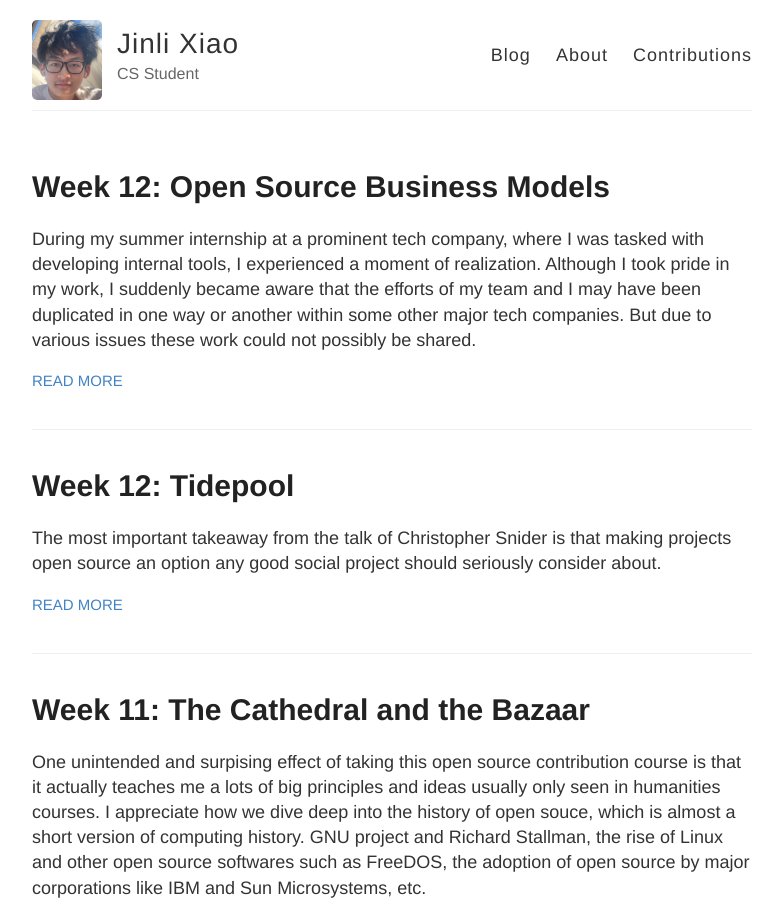
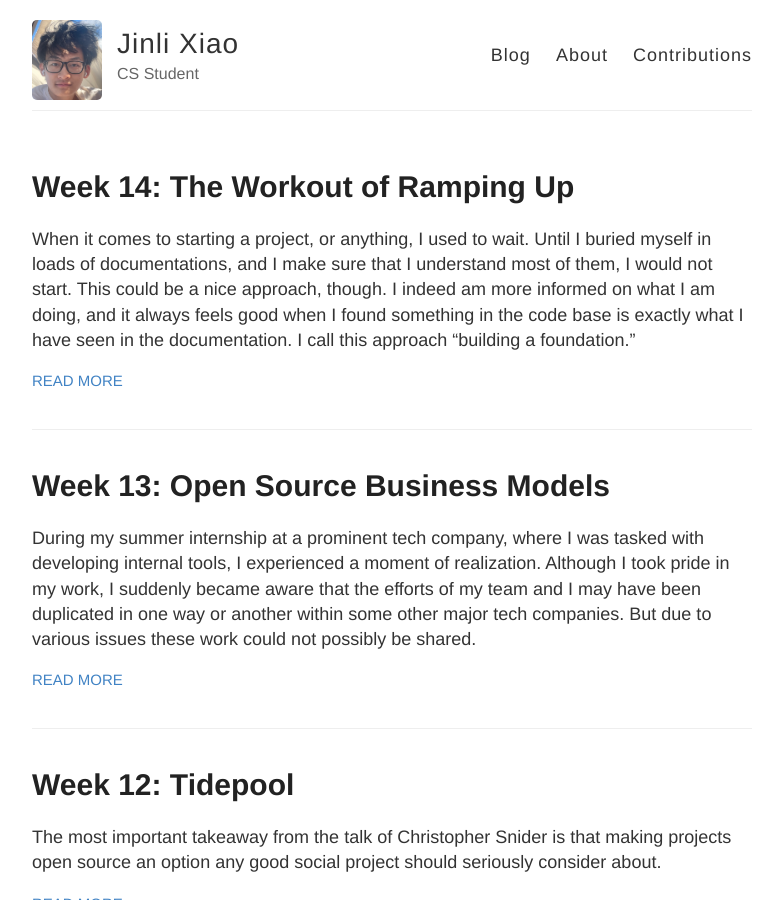
Before and after one commit to ossd-s23/jinlixiao-weekly, a Jekyll site: the page built from index.html, in a window 1280 px wide and 900 px high. Shown: the whole window, without its empty margins (248-1031 px from the left). Built offline with Jekyll 4.4.1, drawn with Linux system fonts in a browser that asks for light colours; part of the change alters nothing that is shown.

Commit message:
week 14 blog

```diff
--- a/_posts/2023-04-23-week13.md
+++ b/_posts/2023-04-23-week13.md
@@ -1,6 +1,6 @@
 ---
 layout: post
-title: "Week 12: Open Source Business Models"
+title: "Week 13: Open Source Business Models"
 ---
 
 During my summer internship at a prominent tech company, where I was tasked with
--- /dev/null
+++ b/_posts/2023-04-30-week14.md
@@ -0,0 +1,68 @@
+---
+layout: post
+title: "Week 14: The Workout of Ramping Up"
+---
+
+When it comes to starting a project, or anything, I used to wait. Until I buried
+myself in loads of documentations, and I make sure that I understand most of
+them, I would not start. This could be a nice approach, though. I indeed am more
+informed on what I am doing, and it always feels good when I found something in
+the code base is exactly what I have seen in the documentation. I call this
+approach "building a foundation."
+
+<!--more-->
+
+## Ramping Up
+
+However, due to various reasons, in real world we longer have enough time to
+prepare. One reason is the piling up of workload: this semester I have to ramp
+up on a new code base nearly every week, amoung many other duties. One another
+reason could be the urgency of a project, where waiting could mean missing out
+on important opportunities or falling behind competitors. After all, there are
+millions of projects to use. If we are trying to read the documentation of all
+of them, there isn't much time left to do useful stuff.
+
+This semester, I decided to try a new approach. Instead of waiting until I have
+fully built my foundation, I started working on the project while learning as I
+go. I call this approach "ramping up." It is like getting on a moving train,
+where I have to run to catch up, but I will eventually get there.
+
+At first, it felt overwhelming. I found myself constantly Googling (ChatGPT-ing)
+and searching through documentation while trying to write code at the same time.
+But as I progressed, I started to see the benefits of this approach. I was able
+to quickly identify areas that I needed to focus on, and I gained a better
+understanding of the overall picture of the project.
+
+The more project that I have looked into this semester, the more that I feel
+that there are some standard patterns between them. Building, for example, is
+highly standardized. They all involves downloading the correct dependencies,
+ranging from a simple `npm install` to create some virtual environments. Testing
+is just a matter of frameworks and engineering, and there are almost definitely
+tutorials to follow exactly.
+
+Overall, I feel like this approach has helped me be more productive and
+efficient. I no longer feel like I am stuck in the preparation phase, and I am
+able to deliver results faster. While building a foundation is important,
+sometimes ramping up and learning as you go can be just as effective.
+
+In a way, ramping up like this is like a workout for the mind. Just like how our
+muscles need to be challenged and pushed to become stronger, our minds also need
+to be challenged and pushed out of our comfort zones to grow and learn.
+
+By ramping up, we are constantly challenging ourselves to learn new things and
+solve problems on the fly. And just like how a workout may feel overwhelming or
+uncomfortable at first, the more we do it, the easier it becomes. In the end, we
+not only become better at the task at hand, but we also develop our
+problem-solving skills and our ability to adapt to new situations.
+
+I am excited to continue using this approach and see where it takes me in the
+future.
+
+## Linux Development
+
+As the semester is approaching an end, I am on the verge of contribution. I now
+nearly have the two patches prepared and ready to submit. The next goal is that
+I have to make sure that I submit these commits correctly using the right
+approach. Jonathan already submitted some fruitful patches that are
+well-received by the community. He has shared with me his approach of submitting
+patches and I believe I am good to try a bunch of them.
```
